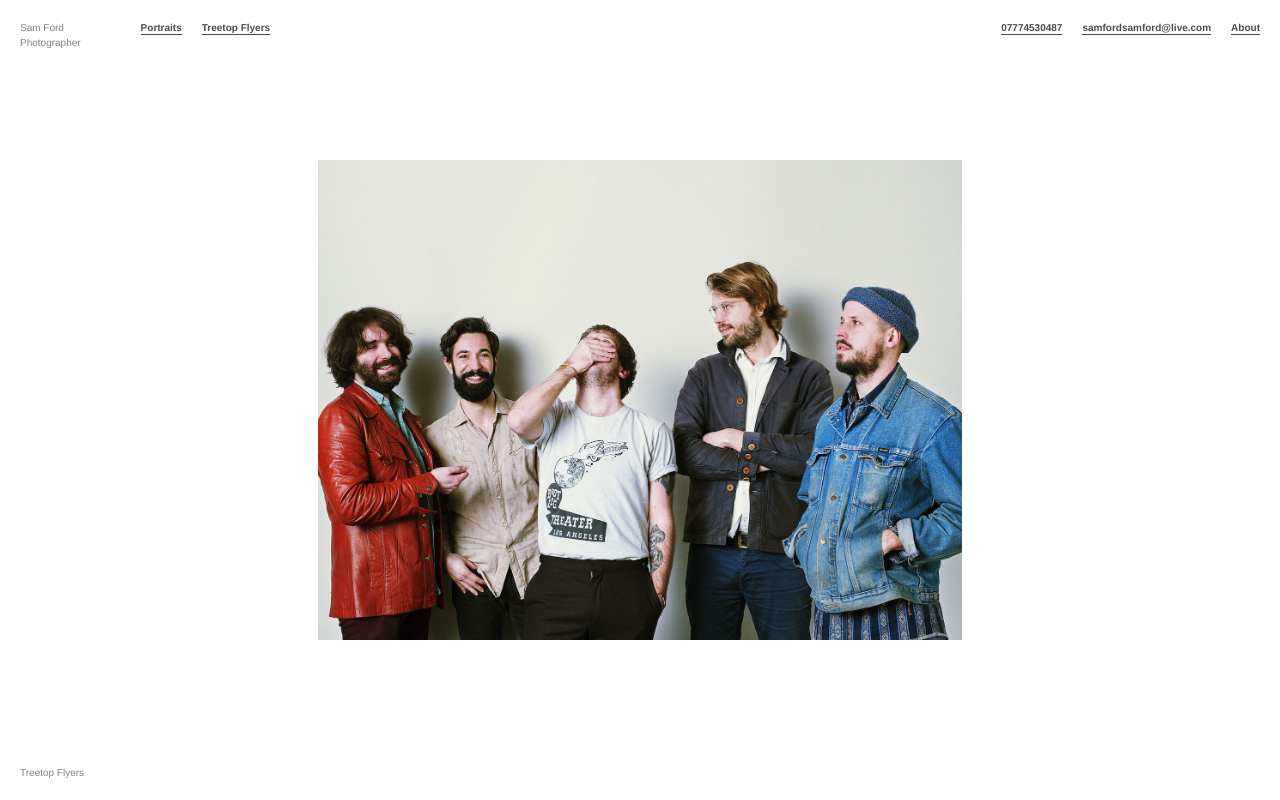
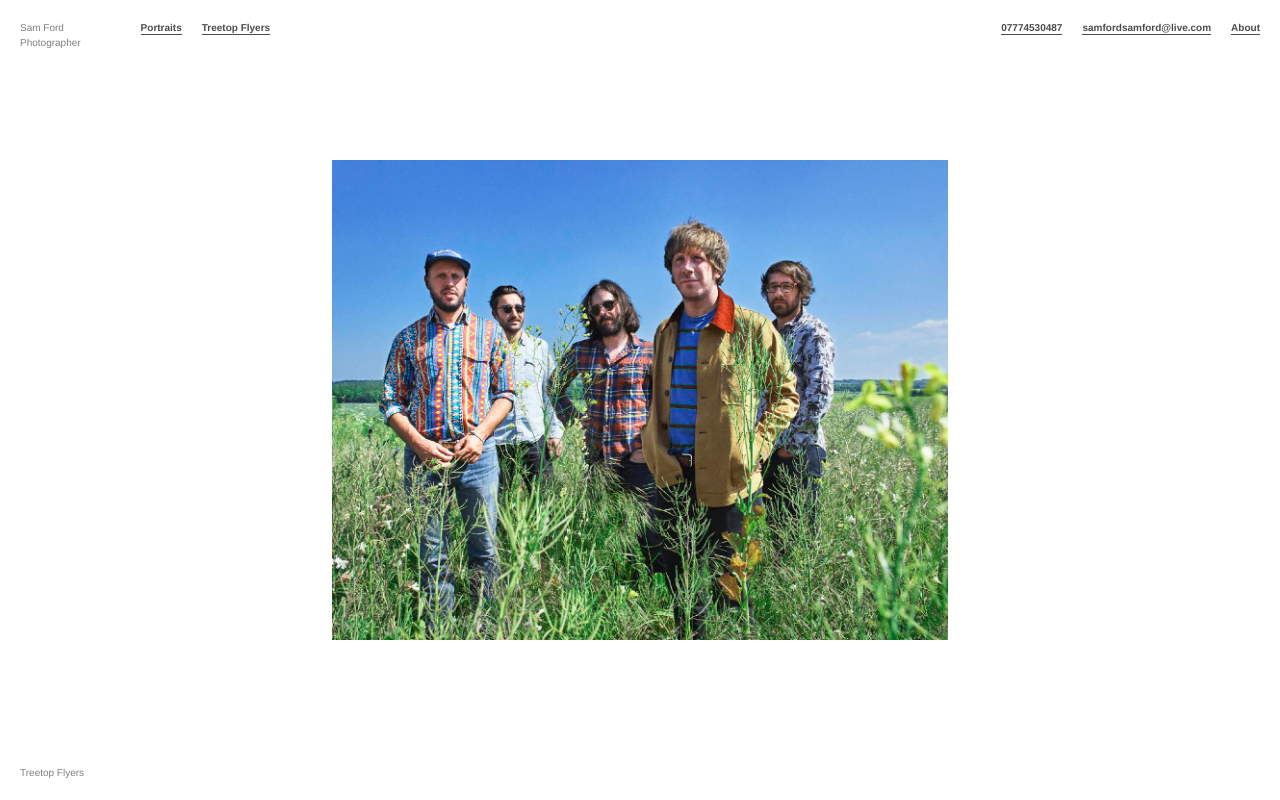
Before and after one commit to thomasdigby/SamFordPhotography, a website built with webpack: page index.html in a window 1280 px wide. Built offline with nearby package versions, Linux system fonts and the light colour scheme.

Commit message:
Update image

```diff
--- a/index.html
+++ b/index.html
@@ -51,7 +51,7 @@
 		<div class="gallery swiper-container">
 			<div class="swiper-wrapper">
 				<div class="swiper-slide">
-					<img class="gallery__image js-gallery-image" src="/images/home/11___150221_Shot_03_00775_1_Flat_TreetopFlyers.jpg" alt="Treetop Flyers" />
+					<img class="gallery__image js-gallery-image" src="/images/home/16.jpg" alt="Treetop Flyers" />
 				</div>
 				<div class="swiper-slide">
 					<img class="gallery__image js-gallery-image" src="/images/home/3___111106_BrettMcLaughlan_Press_BushStudios_01.jpg" alt="Brett Mclaughlan &ndash; Press" />
```
Also changed, not shown: images/home/16.jpg (added).
